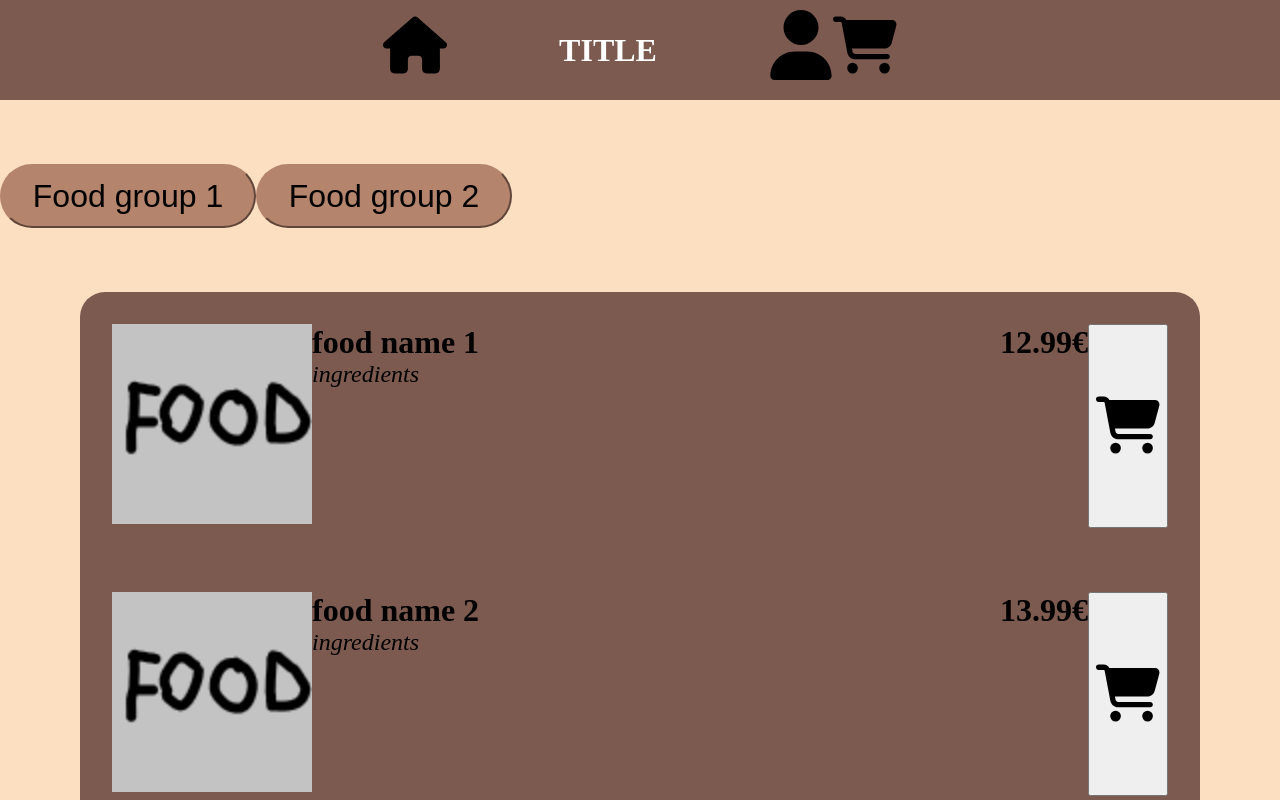
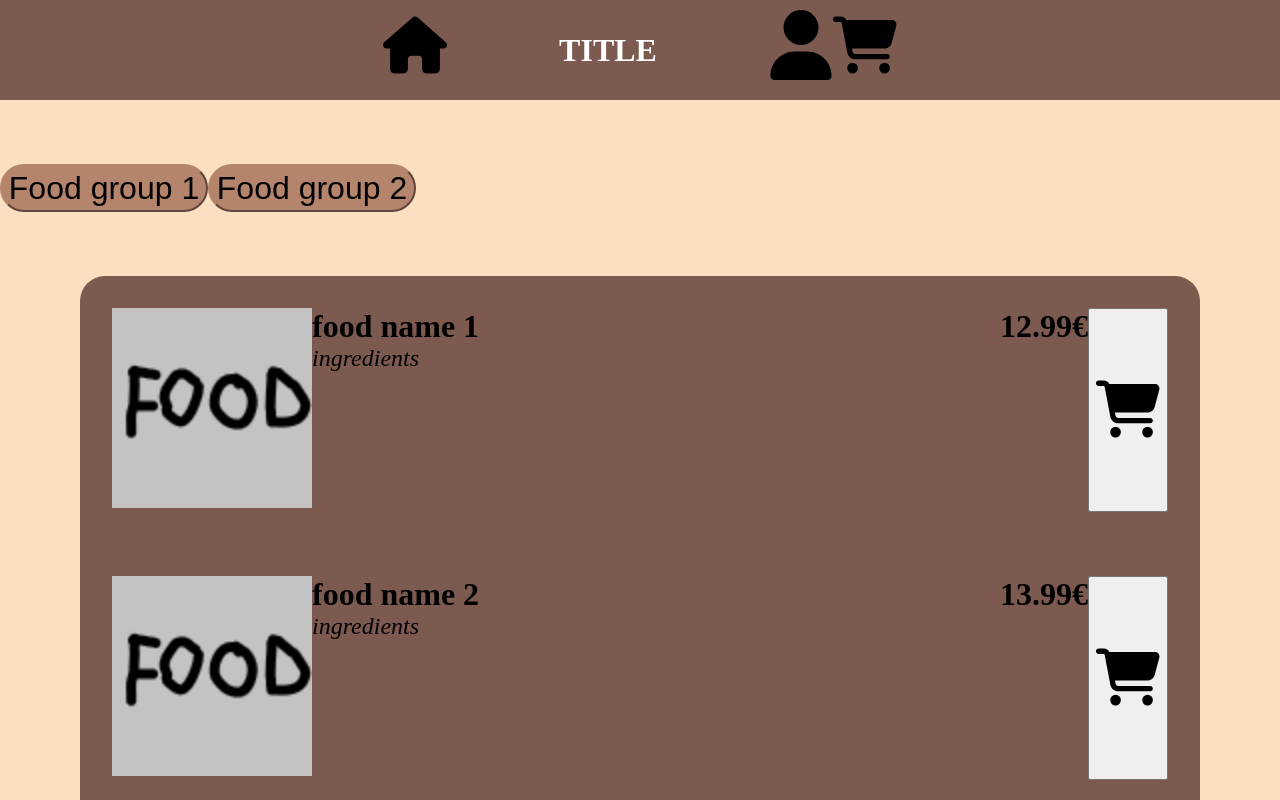
Before and after one commit to Purple-Snake/Food-ordering-application, a React (Vite) app in the folder Frontend/: page / in a window 1280 px wide. Shown: the top 800 px of the page. Built offline with nearby package versions, Linux system fonts and the light colour scheme.

Commit message:
moved the foodgroupbtn class

```diff
--- a/Frontend/src/App.css
+++ b/Frontend/src/App.css
@@ -39,6 +39,17 @@
   height: 5rem;
 }
 
+/* Food Groups */
+.foodGroupButton {
+  background-color: var(--lightBrown);
+  border-color: var(--lightBrown);
+  border-radius: 35px;
+  width: 13rem;
+  height: 3rem;
+  font-size: 32px;
+  margin-top: 4rem;
+  margin-bottom: 4rem;
+}
 
 /* Menu */
 #menuBackground {
@@ -51,17 +62,6 @@
   width: 70rem;
 }
 
-/* Food Groups */
-.foodGroupButton {
-  background-color: var(--lightBrown);
-  border-color: var(--lightBrown);
-  border-radius: 35px;
-  width: 16rem;
-  height: 4rem;
-  font-size: 32px;
-  margin-top: 4rem;
-  margin-bottom: 4rem;
-}
 
 /* Food item */
 #foodMenuItem {
--- a/Frontend/src/components/index/FoodGroupButtons.jsx
+++ b/Frontend/src/components/index/FoodGroupButtons.jsx
@@ -2,7 +2,7 @@
 
 function FoodGroupButtons() {
     return (
-        <div id="foodgroups">
+        <div className="foodGroupContainer">
             <button className="foodGroupButton">Food group 1</button>
             <button className="foodGroupButton">Food group 2</button>
         </div>
```
